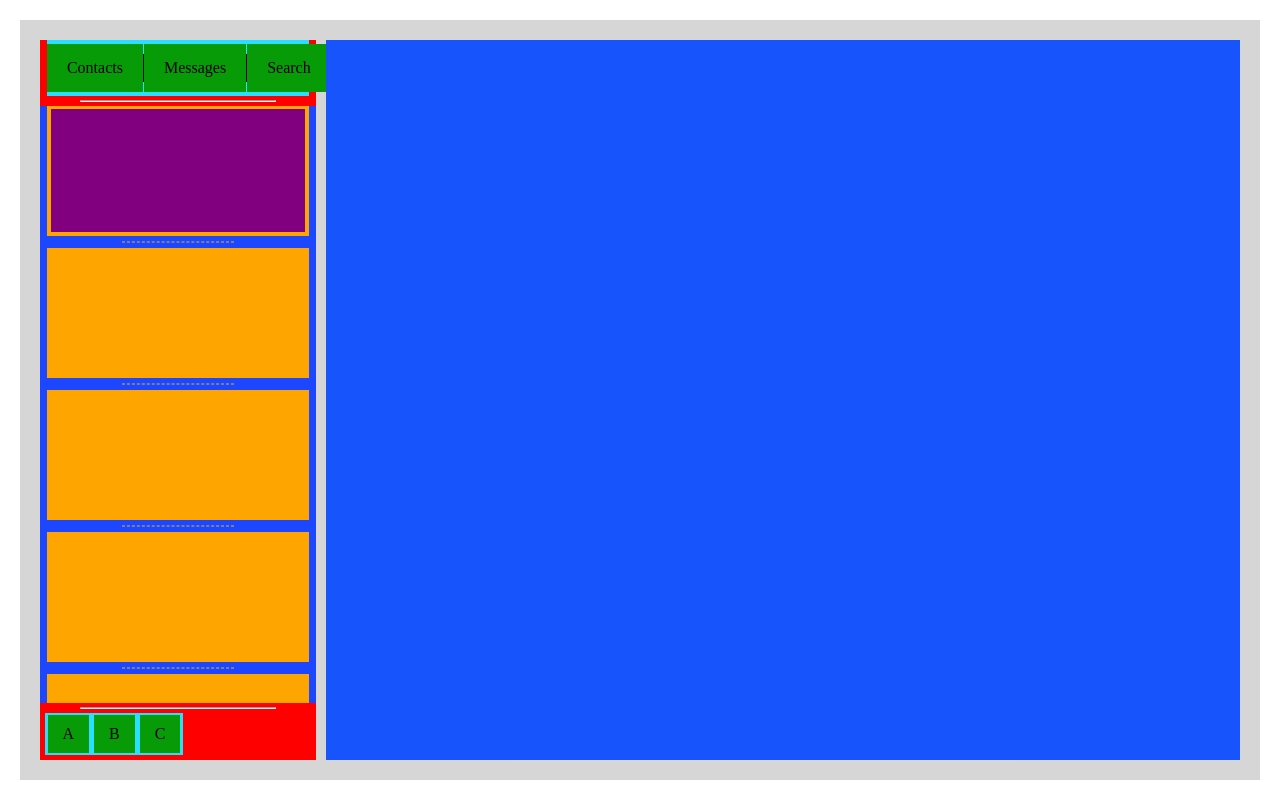
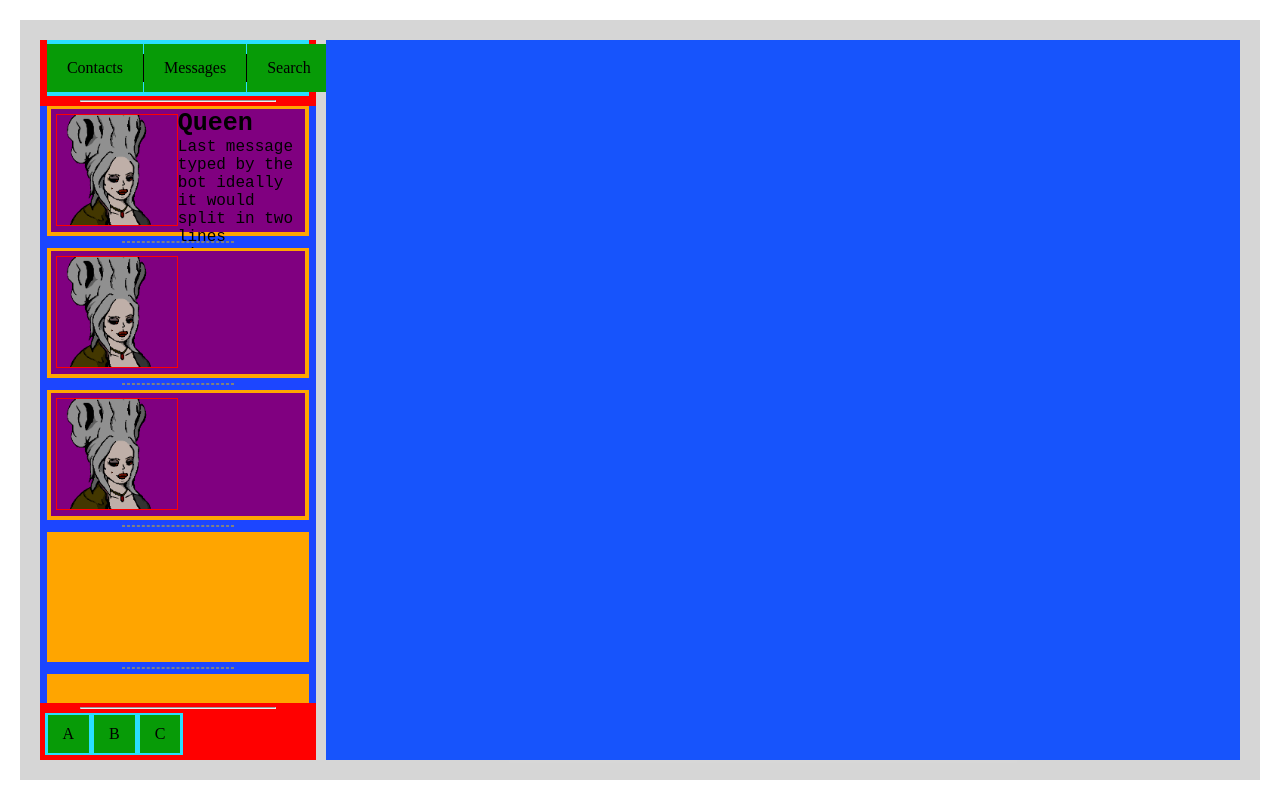
Before and after one commit to Ksualboy/Terminal, a plain HTML site: page index.html in a window 1280 px wide. Drawn offline with Linux system fonts and the light colour scheme.

Commit message:
contact box early access

```diff
--- a/css/styles.css
+++ b/css/styles.css
@@ -117,14 +117,40 @@ body {
   background: orange;
 }
 
+/* Contacto box */
 .user_box {
-  display: block;
+  display: flex;
   position: initial;
+  flex-direction: row;
+  justify-content: left;
 
   width: 97%;
   height: 95%;
   background: purple;
 }
+
+.bot_image > img
+{
+  border: 1px solid red;
+  margin-top: 5px;
+  margin-left: 5px;
+  width: 120px;
+}
+
+.info_box
+{
+  font-family: 'Courier New', Courier, monospace;
+  display: flex;
+  flex-direction: column;
+  justify-content: left;
+}
+
+.bot_name
+{
+  font-size: 25px;
+  font-weight: bold;
+}
+/* ================================= */
 
 .bottom_bar {
   display: flex;
--- a/index.html
+++ b/index.html
@@ -20,11 +20,16 @@
                 </div>
 				<hr>
                 <div class="messages_tab">
-                    <div class="message_box"><div class="user_box"></div></div>
+                    <div class="message_box">
+						<div class="user_box">
+							<div class="bot_image"><img src="./imgs/Queen.png"></div>
+							<div class="info_box"> <span class="bot_name"> Queen </span> <span> Last message typed by the bot ideally it would split in two lines </span> <span> Time </span></div>
+						</div>
+					</div>
 					<hr>
-					<div class="message_box"></div>
+					<div class="message_box"><div class="user_box"> <div class="bot_image"><img src="./imgs/Queen.png"></div> </div></div>
 					<hr>
-					<div class="message_box"></div>
+					<div class="message_box"><div class="user_box"> <div class="bot_image"><img src="./imgs/Queen.png"></div> </div></div>
 					<hr>
 					<div class="message_box"></div>
 					<hr>
@@ -38,12 +43,12 @@
 				</div>
 			</div>
             <div class="right_menu">
-							<div class="chat_screen"></div>
-							<div class="input_screen">
-							<div class="fake_message_input"></div>
-							<div class="fake_send_button"></div>
+				<div class="chat_screen"></div>
+				<div class="input_screen">
+					<div class="fake_message_input"></div>
+					<div class="fake_send_button"></div>
+				</div>
 			</div>
-            </div>
         </div>
     </div>
 
```
Also changed, not shown: imgs/Queen.png (added).
